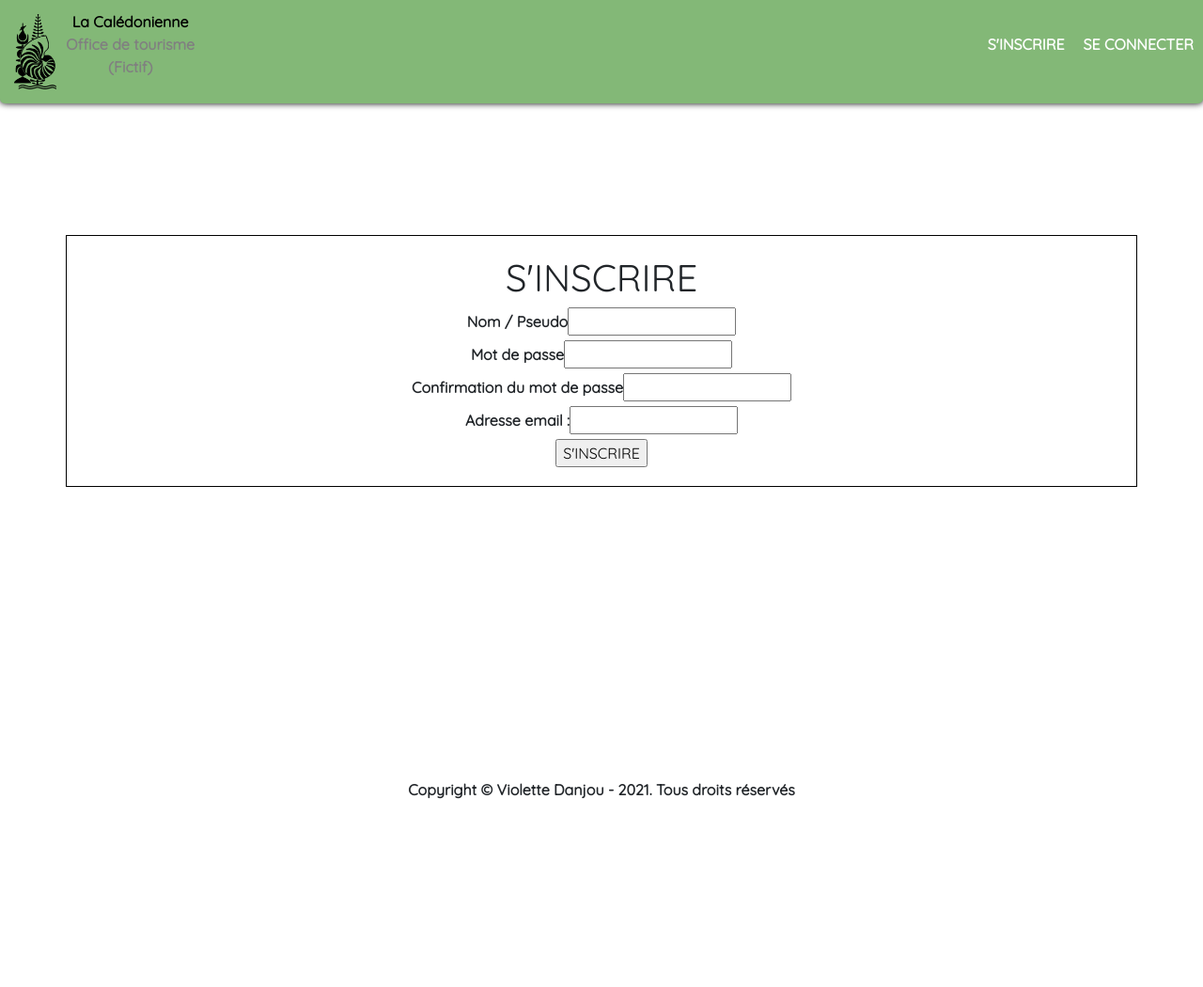
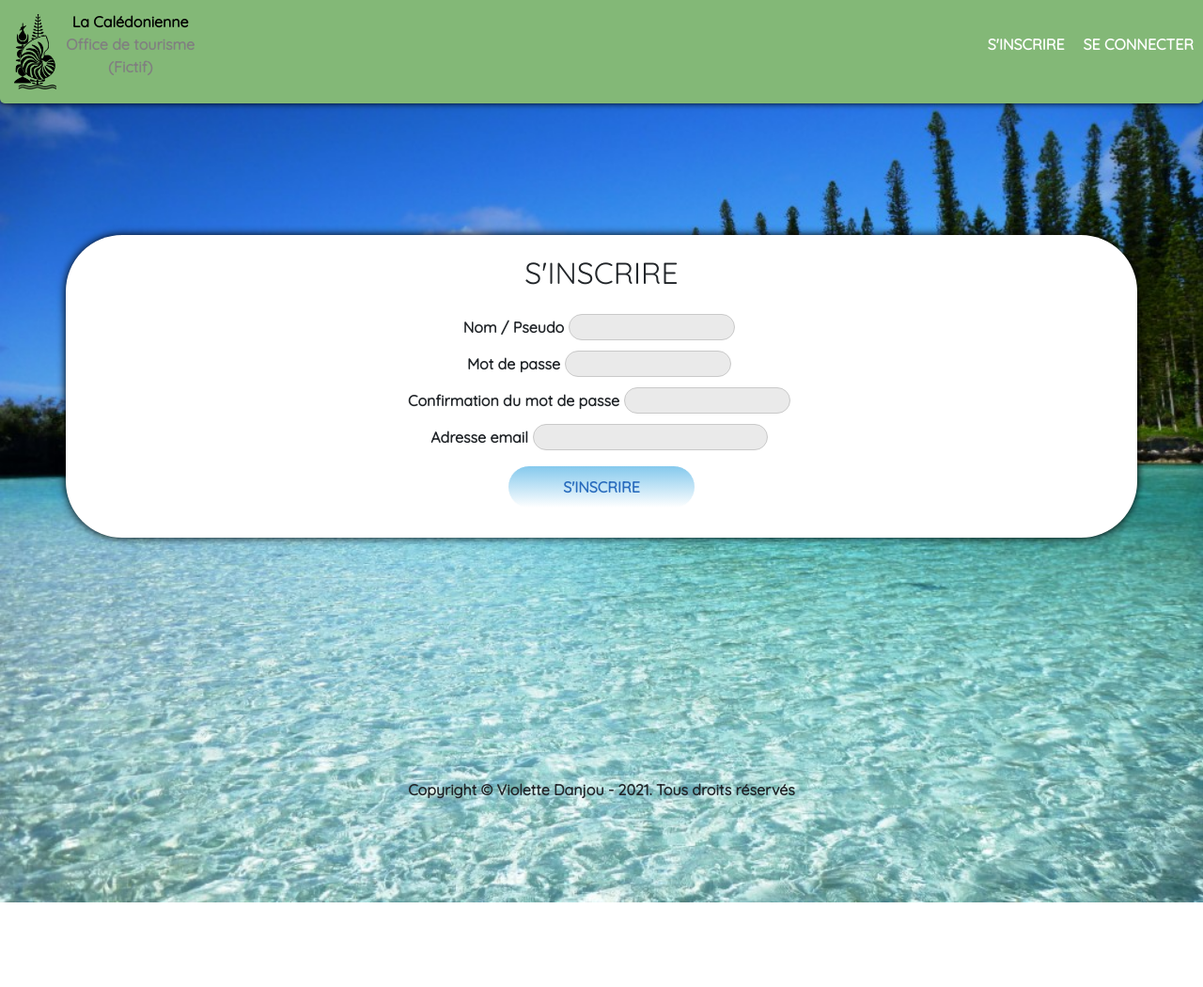
Before and after one commit to violettedanjou/Projet-5, a PHP site: page /index.php?action=afficheSignup in a window 1280 px wide. Shown: the whole page at 94% size. Run offline with PHP 8.4, Linux system fonts and the light colour scheme; some libraries are stand-ins or nearby versions; some web fonts are replaced.

Commit message:
CSS sur les pages dinscription et de connexion

```diff
--- a/app/public/style.css
+++ b/app/public/style.css
@@ -11,7 +11,10 @@ body
 	height: 100%;
 	/*min-height: calc(100% - 140px);*/
 }
-
+h2
+{
+	margin-bottom: 20px;
+}
 
 
 /* BARRE DE NAVIGATION */
@@ -101,16 +104,43 @@ li:hover
 
 
 /* SE CONNECTER */
+#section-signin, #section-signup
+{
+	background-image: url('http://localhost:8888/projet-5/app/public/pictures/background_session.jpg');
+	background-size: cover;
+	background-repeat: no-repeat;
+}
 .row.signup-form, .row.form-connexion
 {
-    /*position:absolute;
-    width: 400px;
-    height: auto;
-    top: 45%;
-    left: 46%;
-    margin-left: -145px;
-    margin-top: -100px;*/
+	/*display: flex;
+	justify-content: center;
+	align-items: flex-end;*/
     margin-top: 250px;
     padding: 20px;
-	border: 1px solid black;
+    border-radius: 60px;
+	border: 1px solid transparent;
+	background-color: #ffffff;
+	box-shadow: 0px 0px 10px #000000;
 }
+.input-signup, .input-signin
+{
+	margin: 5px;
+	border-radius: 40px;
+	border: 1px solid #c9c9c9;
+	background-color: #eaeaea;
+}
+#button_confirm_signup, #button_confirm_signin
+{
+	width: 200px;
+	margin: 10px;
+	padding: 10px;
+	border-radius: 50px;
+	border: 1px solid #ffffff;
+	background: linear-gradient(#85c9ed, #ffffff);
+	color: #286BBD;
+	font-weight: bold;
+}
+#button_confirm_signup:hover, #button_confirm_signin:hover
+{
+	background: linear-gradient(#ffffff, #85c9ed);
+}
--- a/app/view/signupView.php
+++ b/app/view/signupView.php
@@ -2,20 +2,22 @@
 
 ob_start(); ?>
 
+<body id="section-signup">
 	<div class="container">
 		<div class="row signup-form">
-		<div class="col-12">
-			<h1>S'INSCRIRE</h1>
+			<div class="col">
+				<h2>S'INSCRIRE</h2>
 					<form action="index.php?action=validSignup" method="post">
 						<label for="pseudo">Nom / Pseudo </label><input type="text" name="pseudo" class="input-signup" /><br/>
 						<label for="pass">Mot de passe </label><input type="password" name="pass" class="input-signup"/><br/>
 						<label for="pass_confirm">Confirmation du mot de passe </label><input type="password" name="pass_confirm" class="input-signup"/><br/>
-					<label for="email">Adresse email :</label><input type="email" name="email"  class="input-signup"/><br/>
-					<input type="submit" name="signup" value="S'INSCRIRE" id="button_signup">
+						<label for="email">Adresse email </label><input type="email" name="email"  class="input-signup" style="width: 250px"/><br/>
+						<input type="submit" name="signup" value="S'INSCRIRE" id="button_confirm_signup">
 					</form>
 				</div>
 			</div>
 	</div>
+</body>
 
 <?php $content = ob_get_clean();
 require('app/view/template.php'); ?>
```
Also changed, not shown: app/view/signinView.php (+5 -4 lines), app/public/pictures/background_session.jpg (added). Lines whose indentation alone changed are shown as unchanged.
